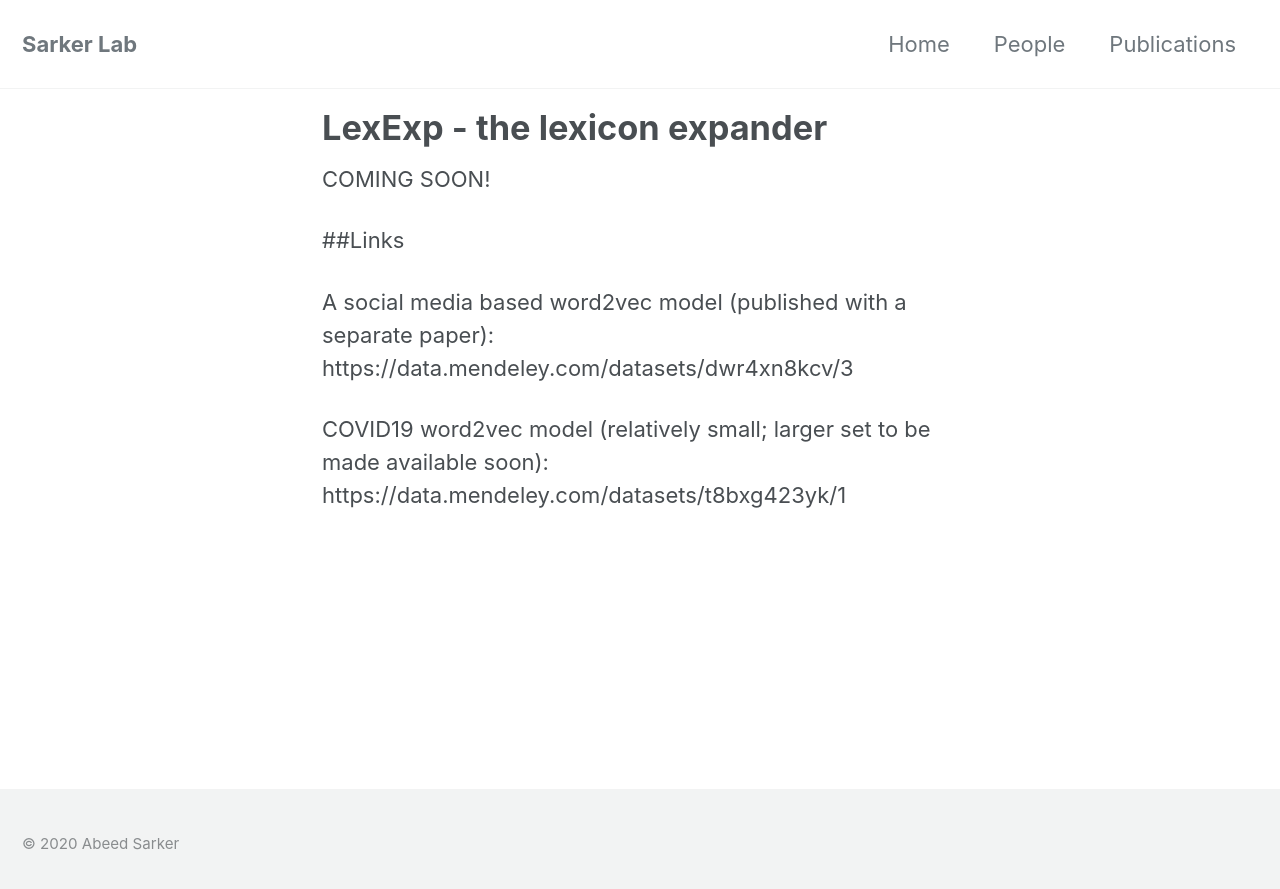
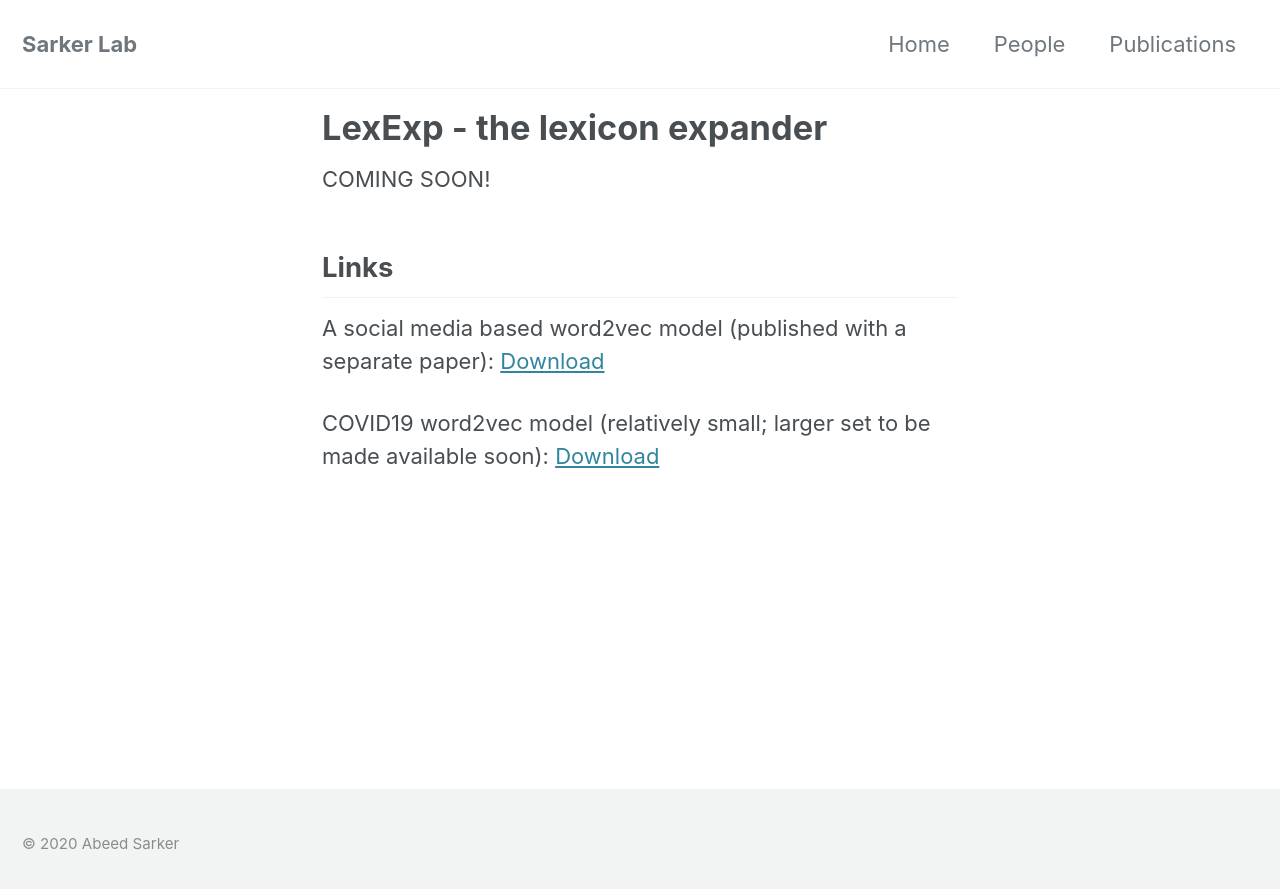
Before and after one commit to sarkerlab/Website, a Jekyll site: the page built from _pages/lexexp.md, in a window 1280 px wide. Shown: the top 889 px of the page. Built offline with Jekyll 4.4.1, drawn with Linux system fonts in a browser that asks for light colours; cached includes are drawn as plain includes; nearby versions of some CDN libraries.

Commit message:
Update lexexp.md

```diff
--- a/_pages/lexexp.md
+++ b/_pages/lexexp.md
@@ -6,8 +6,8 @@ title: "LexExp - the lexicon expander"
 
 COMING SOON!
 
-##Links
+## Links
 
-A social media based word2vec model (published with a separate paper): https://data.mendeley.com/datasets/dwr4xn8kcv/3
+A social media based word2vec model (published with a separate paper): <a href="https://data.mendeley.com/datasets/dwr4xn8kcv/3"> Download </a>
 
-COVID19 word2vec model (relatively small; larger set to be made available soon): https://data.mendeley.com/datasets/t8bxg423yk/1
+COVID19 word2vec model (relatively small; larger set to be made available soon): <a href = "https://data.mendeley.com/datasets/dwr4xn8kcv/3 https://data.mendeley.com/datasets/t8bxg423yk/1"> Download </a>
```
